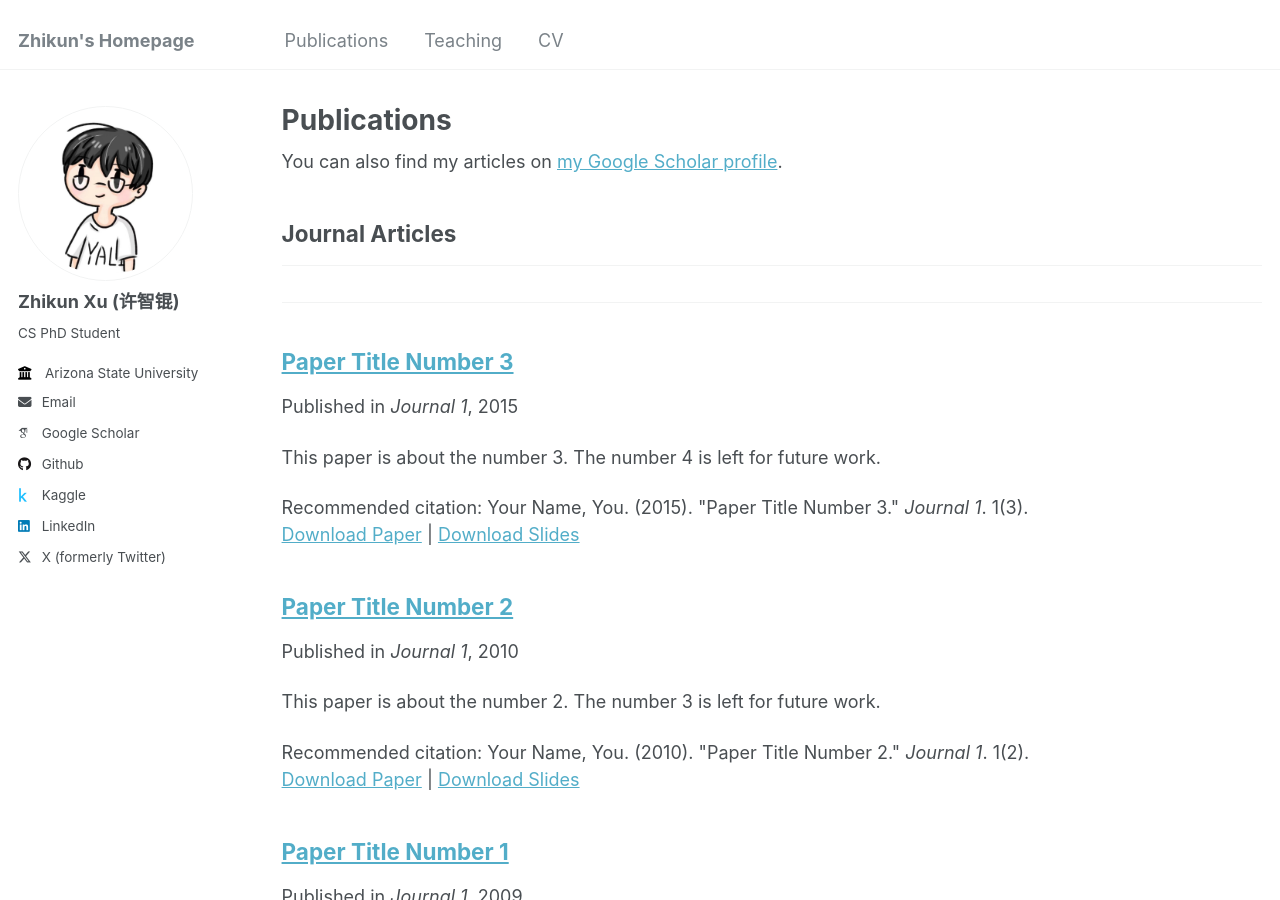
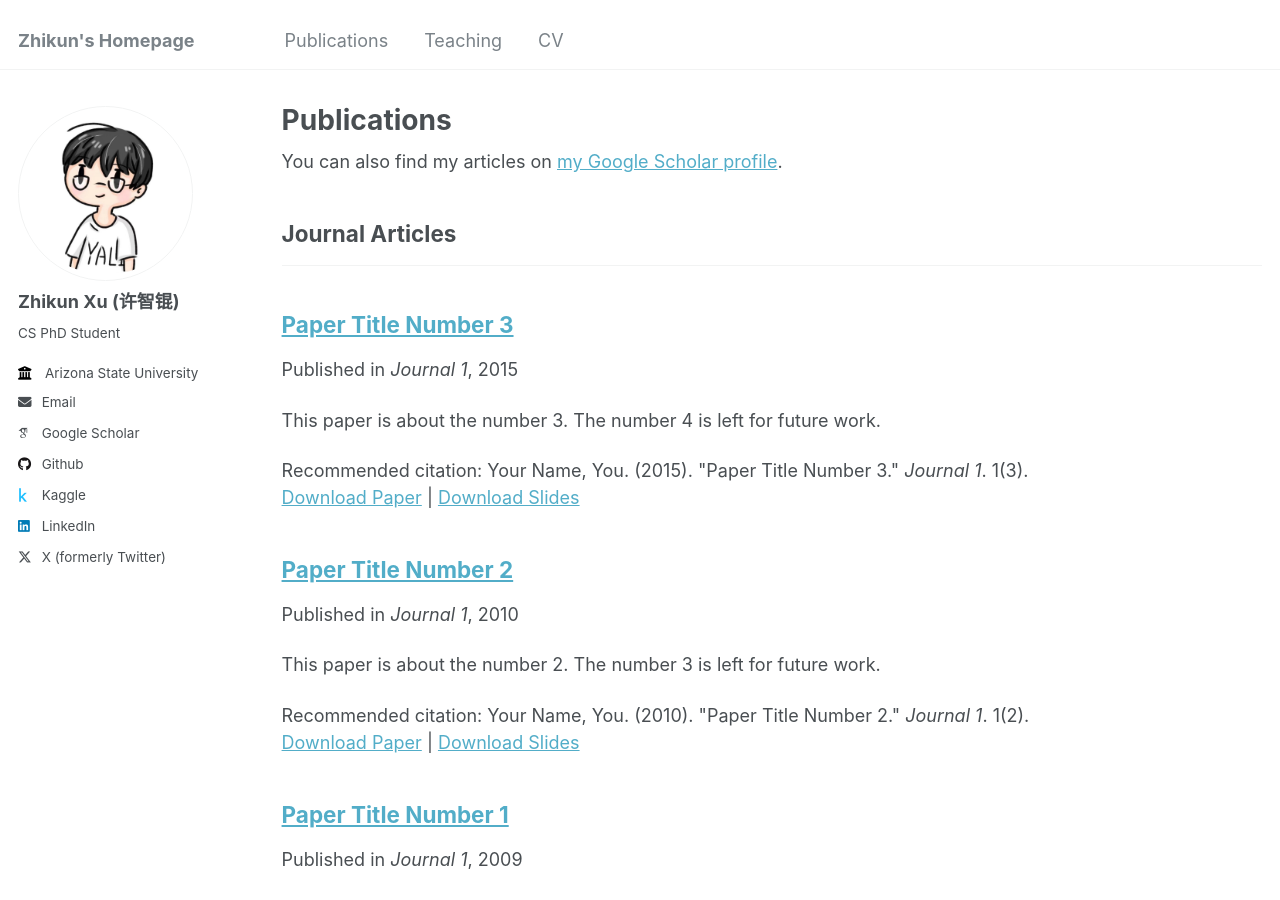
Before and after one commit to Jerrrrykun/jerrrrykun.github.io, a Jekyll site: the page built from _pages/publications.html, in a window 1280 px wide and 900 px high. Built offline with Jekyll 4.4.1, drawn with Linux system fonts in a browser that asks for light colours; some web fonts are replaced.

Commit message:
Update publications.html

```diff
--- a/_pages/publications.html
+++ b/_pages/publications.html
@@ -21,7 +21,6 @@ author_profile: true
       {% endif %}
       {% unless title_shown %}
         <h2>{{ category[1].title }}</h2><hr />
-        <h3>{{category[1].authors}}</h3><hr />
         {% assign title_shown = true %}
       {% endunless %}
       {% include archive-single.html %}
```
